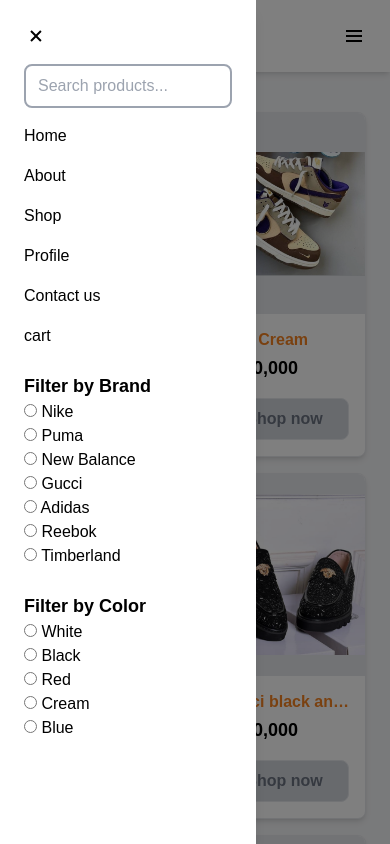
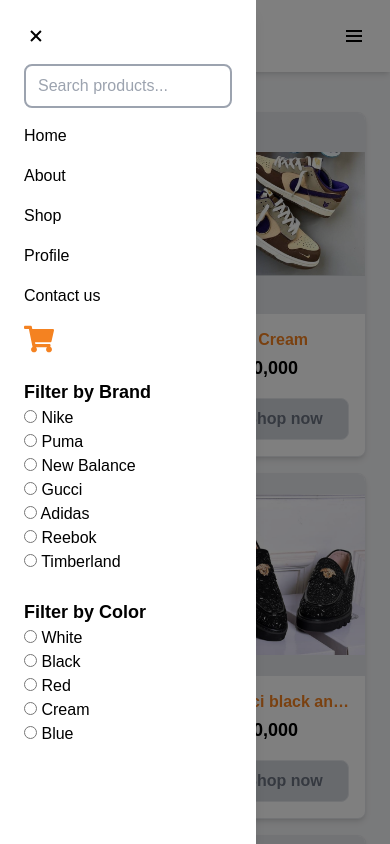
Before and after one commit to TaiwoSoftware/footfind, a React (Vite) app: page /shop in a window 390 px wide. Both pictures are taken after a click on the button 354 px from the left and 36 px from the top of the page. Shown: the top 844 px of the page. Built offline with nearby package versions, Linux system fonts and the light colour scheme; a web font is replaced by a local one.

Commit message:
cart icon for mobile

```diff
--- a/src/components/Shop/Shop.tsx
+++ b/src/components/Shop/Shop.tsx
@@ -136,7 +136,7 @@ export const Shop: React.FC = () => {
                   <Link to={"/shop"}>Shop</Link>
                   <Link to={"/profile"}>Profile</Link>
                   <Link to={"/contact"}>Contact us</Link>
-                  <Link to={"/cart"}>cart</Link>
+                  <Link to={"/cart"}> <FaShoppingCart className="text-logo-orange text-3xl" /></Link>
                 </nav>
 
                 <h2 className="text-lg font-bold mt-6">Filter by Brand</h2>
```
